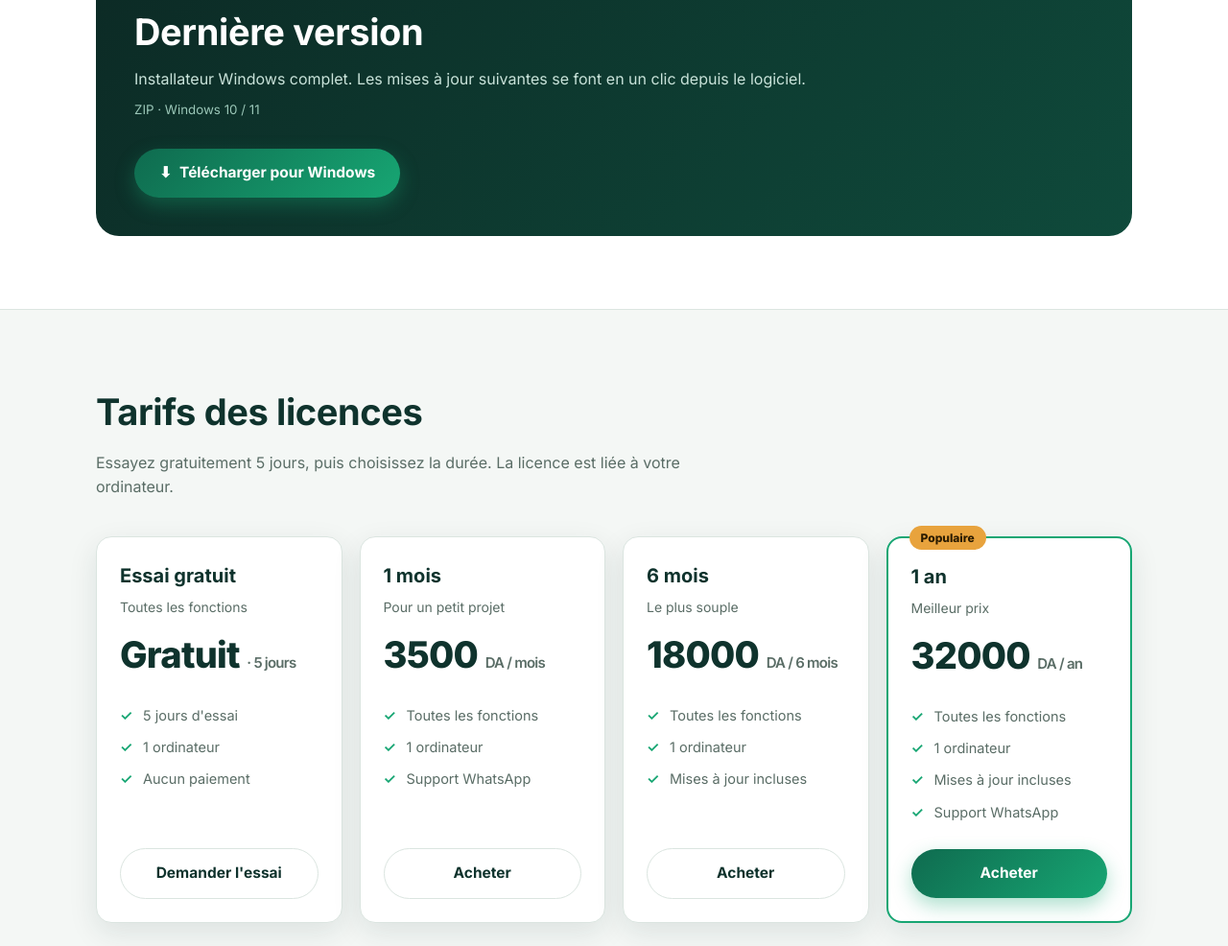
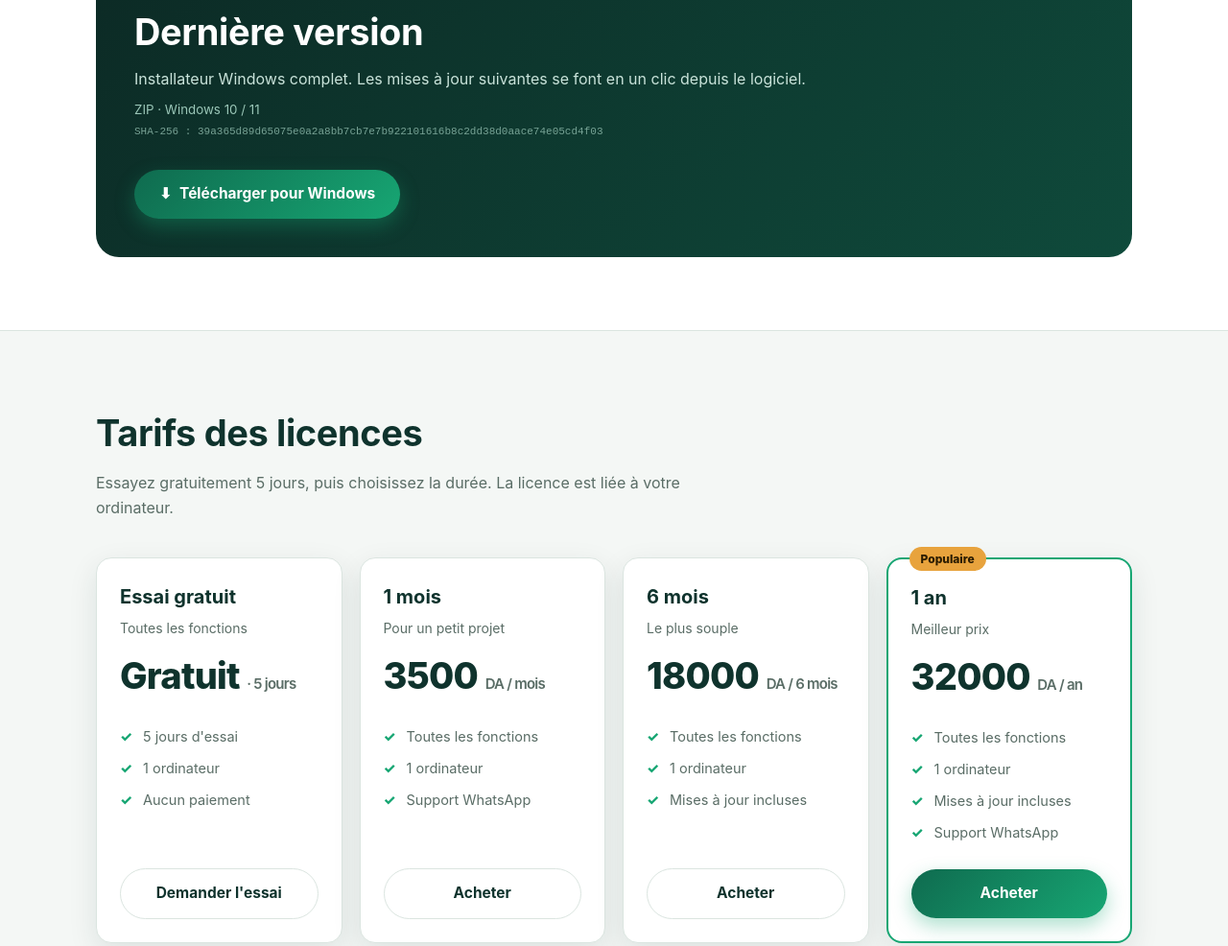
Before and after one commit to nedjmo155-ctrl/nedjmo155-ctrl.github.io, a plain HTML site: page index.html in a window 1280 px wide. Shown: the part 2153-3139 px from the top of the page at 96% size. Drawn offline with Linux system fonts and the light colour scheme.

Commit message:
Add files via upload

```diff
--- a/config.js
+++ b/config.js
@@ -17,5 +17,6 @@ const CFG={
   ],
   api:"https://cabinova-pay.nedjmeddineguebli42.workers.dev",                              // رابط خادم الدفع (Cloudflare Worker) — يُملأ بعد إنشائه، مثال: https://cabinova-pay.xxx.workers.dev
   download:"CabiNova_Setup.zip",
+  sha256:"39a365d89d65075e0a2a8bb7cb7e7b922101616b8c2dd38d0aace74e05cd4f03",
   version:"67"
 };
--- a/index.html
+++ b/index.html
@@ -2,6 +2,9 @@
 <html lang="fr" dir="ltr">
 <head>
 <meta charset="utf-8">
+<meta http-equiv="Content-Security-Policy" content="default-src 'none'; script-src 'self' 'sha256-ubPF7nOiUsQgTyQCLuCC0IJzDncuW+FxCA2tlA0v8gs=' 'sha256-8kmBheyswYEaR/2CppbR6P6crHinIxCrtHr7tLjpvPk='; style-src 'self' 'unsafe-inline' https://fonts.googleapis.com; font-src https://fonts.gstatic.com; img-src 'self' data:; media-src 'self'; connect-src 'self' https://cabinova-pay.nedjmeddineguebli42.workers.dev; form-action 'none'; base-uri 'none'; object-src 'none'; manifest-src 'none'">
+<meta name="referrer" content="no-referrer">
+<script>if(top!==self){document.documentElement.style.display='none';top.location=self.location}</script>
 <meta name="viewport" content="width=device-width,initial-scale=1">
 <title>CabiNova — Logiciel de conception de caissons et meubles</title>
 <meta name="description" content="CabiNova : conception 3D de caissons, liste de débit, plan de coupe, DXF et G-code pour CNC. Téléchargement et licences.">
@@ -99,7 +102,7 @@ footer{background:var(--g1);color:#a9c9bd;padding:34px 0;font-size:14px}footer .
   <h2 data-i="i_t"></h2><p class="sub" data-i="i_s"></p>
   <div class="steps" id="stepList"></div>
   <div class="dl">
-    <div><h2 data-i="dl_t"></h2><p data-i="dl_p"></p><small id="dlMeta"></small></div>
+    <div><h2 data-i="dl_t"></h2><p data-i="dl_p"></p><small id="dlMeta"></small><small id="shaMeta" style="display:block;margin-top:4px;font-family:monospace;font-size:11px;word-break:break-all;opacity:.75"></small></div>
     <a class="btn p" id="dl2" href="#" download>⬇ <span data-i="dl_btn"></span></a>
   </div>
 </div></section>
@@ -223,7 +226,7 @@ function render(){
  $("#yr").textContent=new Date().getFullYear();
 }
 $("#langBtn").onclick=()=>{L=L==="ar"?"fr":"ar";try{localStorage.setItem("cnl",L)}catch(e){}render()};
-$$("#dl1,#dl2").forEach(a=>a.href=CFG.download);
+$$("#dl1,#dl2").forEach(a=>a.href=CFG.download);if(CFG.sha256)$("#shaMeta").textContent="SHA-256 : "+CFG.sha256;
 document.addEventListener("click",e=>{const a=e.target.closest("[data-plan]");if(a)$("#fl").value=a.dataset.plan});
 const hwEl=$("#fh");
 hwEl.addEventListener("input",()=>{let v=hwEl.value.toUpperCase().replace(/[^0-9A-F]/g,"").slice(0,20);hwEl.value=v.match(/.{1,5}/g)?.join("-")||"";$("#eh").textContent=""});
```
Also changed, not shown: version.json (+1 -1 lines), 3 other files.
